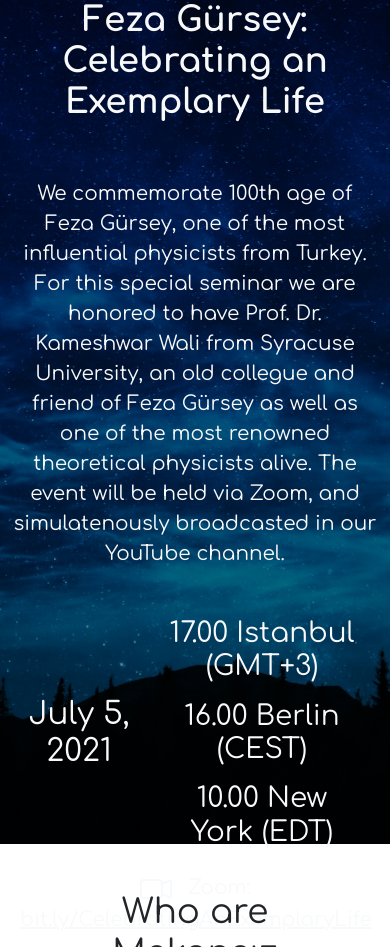
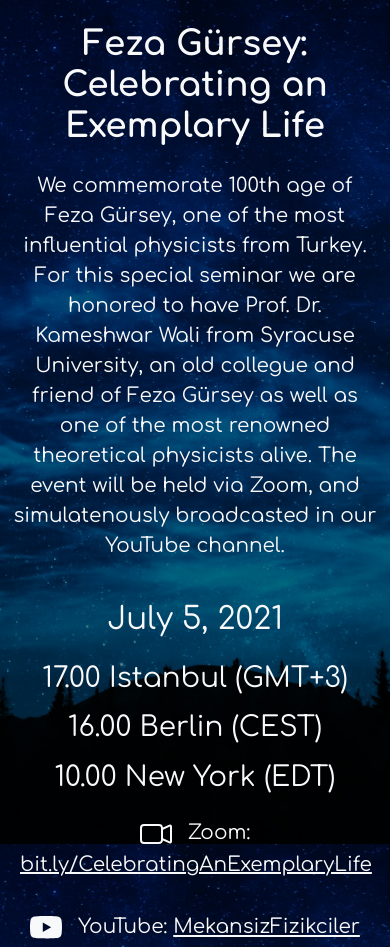
Before and after one commit to mekansiz-fizikciler/mekansiz-fizikciler.github.io, a website: page eng/index.html in a window 390 px wide. Shown: the top 947 px of the page. Drawn offline with nearby package versions, Linux system fonts and the light colour scheme.

Commit message:
Adjustments for mobile view

```diff
--- a/css/custom.scss
+++ b/css/custom.scss
@@ -39,7 +39,7 @@ header,
 }
 
 #intro-eng {
-    height: 100vh;
+    // height: 100vh;
     background: linear-gradient( rgba(0, 0, 0, 0.5), rgba(0, 0, 0, 0.5) ), url("/assets/eng-background.jpg")no-repeat center center fixed;
     -webkit-background-size: cover;
     -moz-background-size: cover;
--- a/eng/index.html
+++ b/eng/index.html
@@ -16,17 +16,17 @@
   <body>
     <section id="intro-eng">
         <div class="container text-light text-center">
-            <div class="d-sm-flex flex-column align-items-center justify-content-evenly vh-100">
+            <div class="d-sm-flex flex-column align-items-center justify-content-evenly min-vh-100">
                 <div>
-                    <h1 class="display-4 title">
+                    <h1 class="display-4 title pt-4 pt-lg-0">
                         Feza Gürsey: Celebrating an Exemplary Life
                     </h1>
-                    <p class="lead pt-5 pb-3">
+                    <p class="lead pt-3 pt-lg-5 pb-3">
                         We commemorate 100th age of Feza Gürsey, one of the most influential physicists from Turkey. For this special seminar we are honored to have Prof. Dr. Kameshwar Wali from Syracuse University, an old collegue and friend of Feza Gürsey as well as one of the most renowned theoretical physicists alive. The event will be held via Zoom, and simulatenously broadcasted in our YouTube channel.
                     </p>
-                    <div class="d-flex align-items-center justify-content-evenly">
+                    <div class="d-flex flex-column flex-lg-row align-items-center justify-content-evenly">
                         <div class="p-2"><span class="display-5">July 5, 2021</span></div>
-                        <div class="p-2 d-flex flex-column align-items-start">
+                        <div class="p-2 d-flex flex-column align-items-center align-items-lg-start">
                             <div class="p-2"><span class="display-6">17.00 Istanbul (GMT+3)</span></div>
                             <div class="p-2"><span class="display-6">16.00 Berlin (CEST)</span></div>
                             <div class="p-2"><span class="display-6">10.00 New York (EDT)</span></div>
@@ -55,7 +55,7 @@
                             </a>
                           </p>
                         </div>
-                        <div class="p-2">
+                        <div class="pt-2 pb-5">
                             <a class="btn btn-primary btn-lg" href="#about-eng" role="button">Who are we?</a>
                         </div>
                     </div>
```
Also changed, not shown: css/custom.css, 1 other file.
